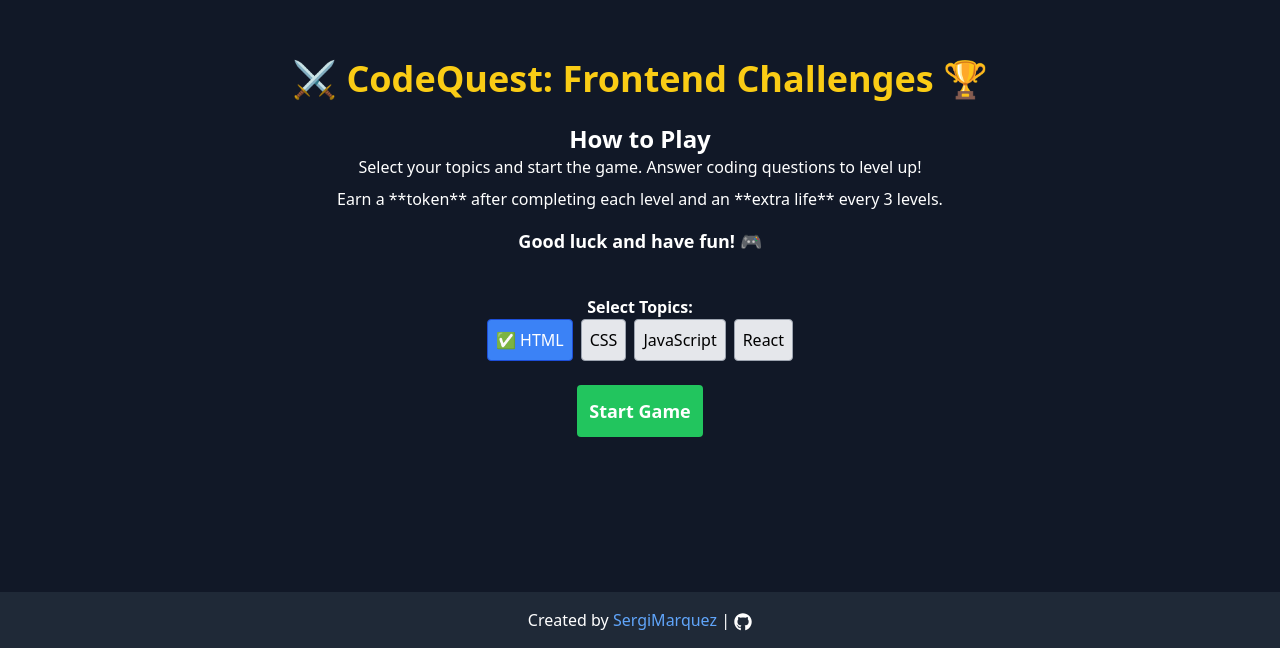
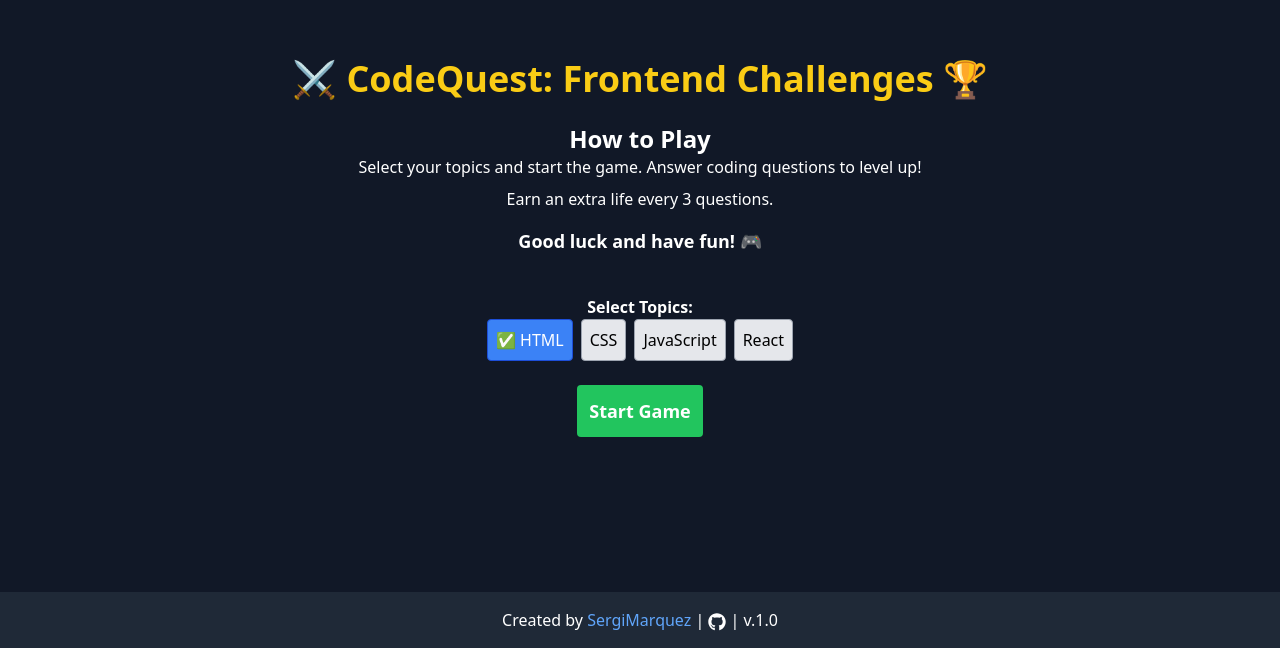
Before and after one commit to sergimarquez/ai-flashcard-game, a Next.js app: page / in a window 1280 px wide. Shown: the part 152-800 px from the top of the page. Built offline with nearby package versions, Linux system fonts and the light colour scheme.

Commit message:
Change html

```diff
--- a/pages/index.tsx
+++ b/pages/index.tsx
@@ -198,7 +198,7 @@ const generateQuestion = async () => {
         <div className="mb-6 text-center text-gray-300">
           <h2 className="text-2xl font-semibold text-white">How to Play</h2>
           <p className="text-white">Select your topics and start the game. Answer coding questions to level up!</p>
-          <p className="mt-2 text-white">Earn a **token** after completing each level and an **extra life** every 3 levels.</p>
+          <p className="mt-2 text-white">Earn an extra life every 3 questions.</p>
           <p className="mt-4 text-lg font-semibold text-white">Good luck and have fun! 🎮</p>
         </div>
       )}
@@ -318,7 +318,7 @@ const generateQuestion = async () => {
 
       {/* Footer */}
       <footer className="absolute bottom-0 w-full py-4 bg-gray-800 text-white text-center">
-        <p>Created by <a href="https://sergimarquez.com" className="text-blue-400">SergiMarquez</a> | <a href="https://github.com/sergimarquez" target="_blank" rel="noopener noreferrer"><FaGithub className="inline text-lg" /></a></p>
+        <p>Created by <a href="https://sergimarquez.com" target="_blank" className="text-blue-400">SergiMarquez</a> | <a href="https://github.com/sergimarquez/ai-flashcard-game" target="_blank" rel="noopener noreferrer"><FaGithub className="inline text-lg" /></a> | v.1.0 </p>
       </footer>
     </div>
   )
```
